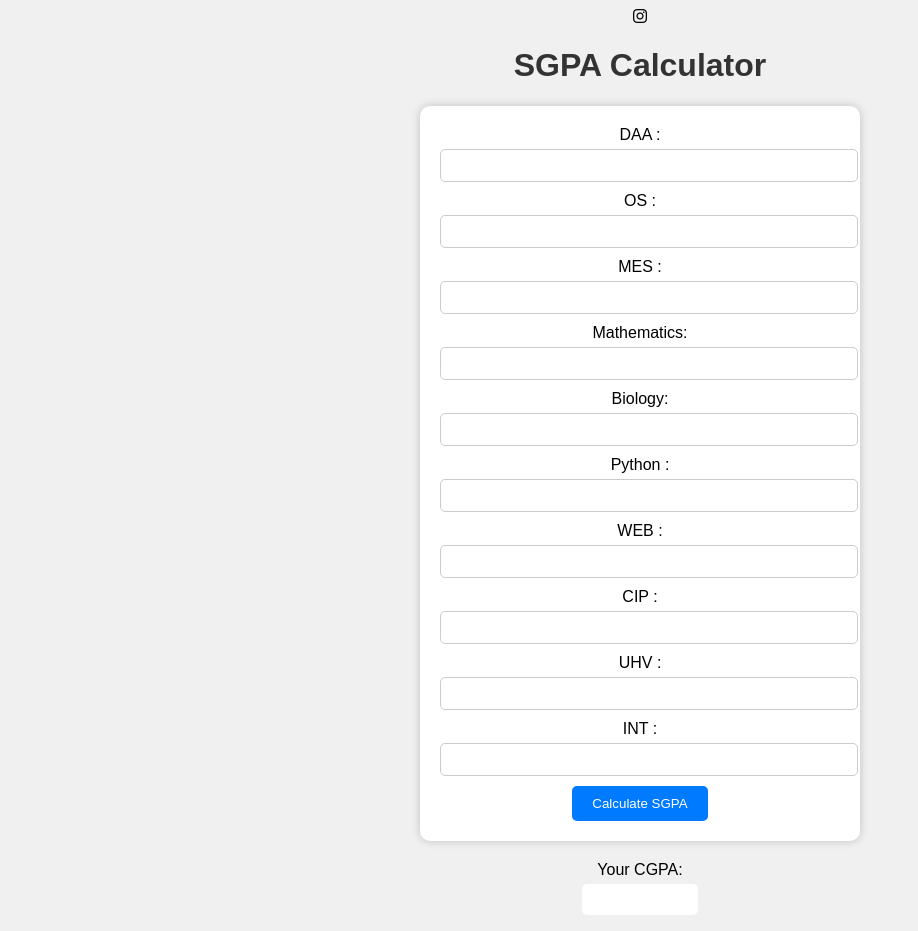
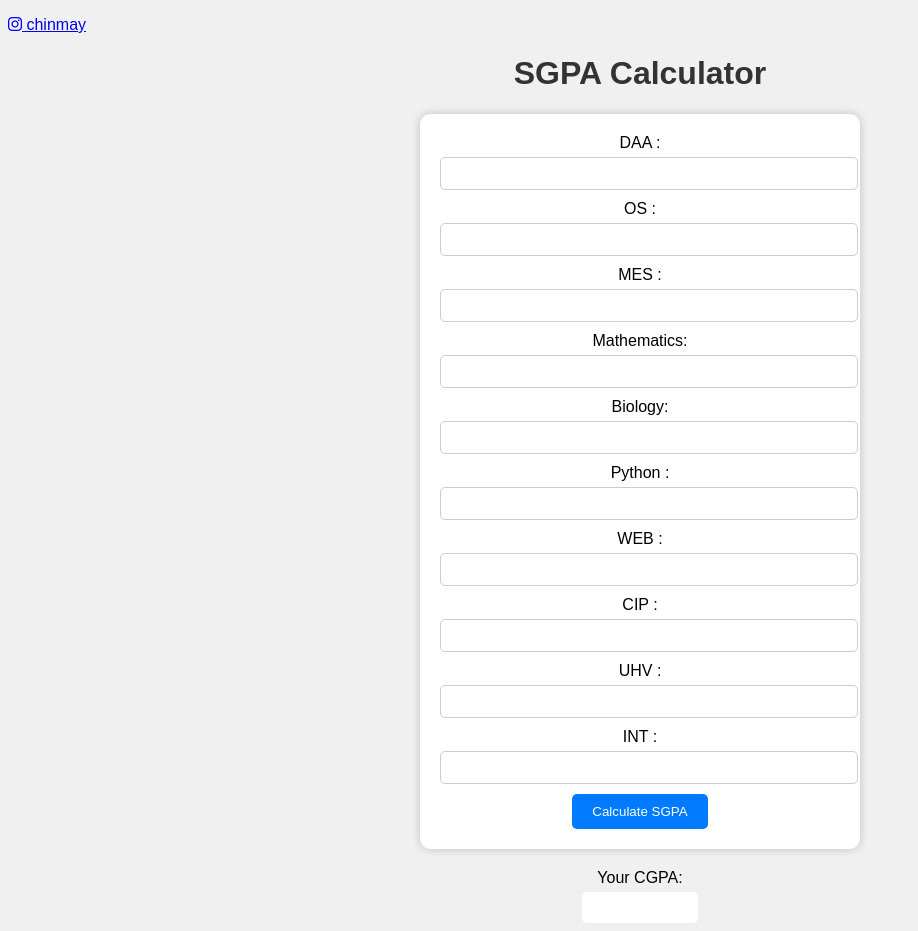
Before and after one commit to 88Chinmay88/super-duper-engine, a plain HTML site: page index.html in a window 1280 px wide. Shown: the whole page, without its empty margins (0-918 px from the left). Drawn offline with Linux system fonts and the light colour scheme.

Commit message:
Update index.html

```diff
--- a/index.html
+++ b/index.html
@@ -62,7 +62,8 @@
     </style>
 </head>
 <body>
-    <i class="fa-brands fa-instagram"></i>
+    <a href = "https://instagram.com/_chinmay_88?igshid=OGQ5ZDc2ODk2ZA=="> <p align ="left"><i class="fa-brands fa-instagram"></i> chinmay </p>
+    </a>
     <h1>SGPA Calculator</h1>
     <form id="cgpaForm">
         <label for="dsa">DAA :</label>
```
